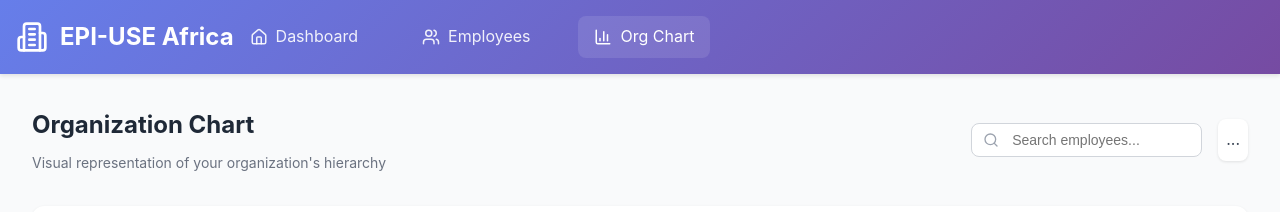
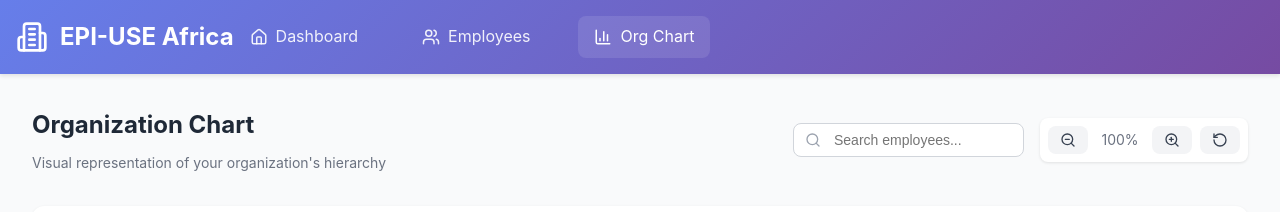
Before and after one commit to Sebastiaan335/EPI-USE-Employee-Hierarchy-App, a Next.js app in the folder web/: page /org in a window 1280 px wide. Shown: the top 212 px of the page. Built offline with nearby package versions, Linux system fonts and the light colour scheme; no server answers; the database is empty.

Commit message:
Recovered zoom controls

```diff
--- a/web/app/org/page.tsx
+++ b/web/app/org/page.tsx
@@ -200,7 +200,16 @@ const OrgChartPage: React.FC = () => {
 
             {/* Zoom controls (existing) */}
             <div className="zoom-controls">
-              ...
+              <button onClick={() => handleZoom("out")} className="btn btn-sm btn-secondary">
+                <ZoomOut size={16} />
+              </button>
+              <span className="zoom-level">{Math.round(zoomLevel * 100)}%</span>
+              <button onClick={() => handleZoom("in")} className="btn btn-sm btn-secondary">
+                <ZoomIn size={16} />
+              </button>
+              <button onClick={handleReset} className="btn btn-sm btn-secondary">
+                <RotateCcw size={16} />
+              </button>
             </div>
           </div>
         </div>
```
